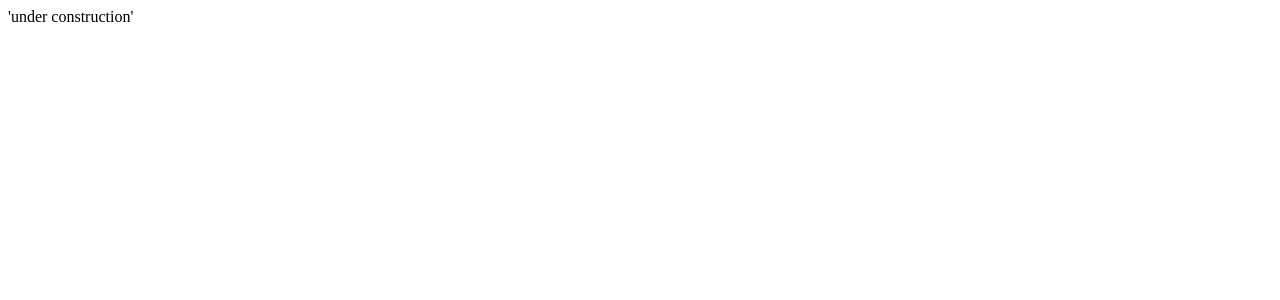
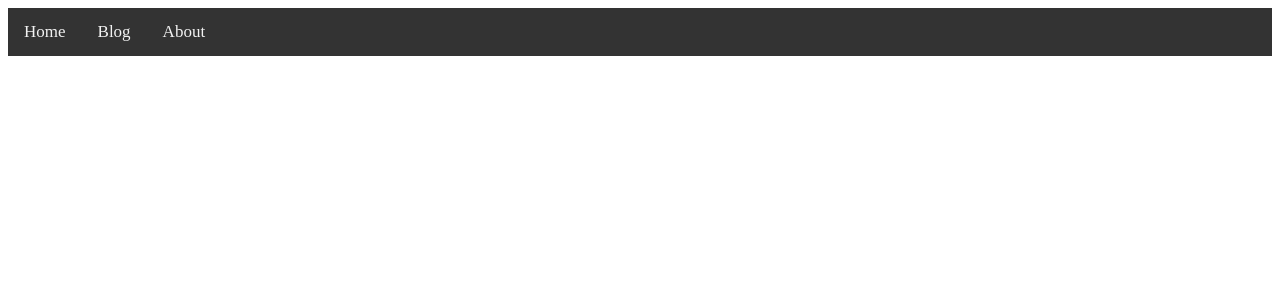
Before and after one commit to jburghardt/jburghardt.github.io, a React app: page / in a window 1280 px wide. Shown: the top 300 px of the page. Built offline with nearby package versions, Linux system fonts and the light colour scheme.

Commit message:
tweaking everything and add first component

```diff
--- a/index.html
+++ b/index.html
@@ -2,7 +2,7 @@
   <head>
     <meta charset="utf-8">
     <title>omRm</title>
-    <!-- <link rel="stylesheet" href="css/base.css" />  -->
+    <link rel="stylesheet" href="./dist/style.css" />
   </head>
   <body>
     <div id="container"></div>
--- a/package.json
+++ b/package.json
@@ -6,6 +6,7 @@
   "main": "./dist/bundle.js",
   "scripts": {
     "build": "webpack --config webpack.config.prod.js",
+    "build:dev": "webpack --config webpack.config.js",
     "watch": "webpack --watch --config webpack.config.js"
   },
   "dependencies": {
@@ -17,6 +18,10 @@
     "@babel/preset-env": "^7.0.0-beta.36",
     "@babel/preset-react": "^7.0.0-beta.36",
     "babel-loader": "8.0.0-beta.0",
+    "css-loader": "^0.28.7",
+    "extract-text-webpack-plugin": "^3.0.2",
+    "node-sass": "^4.7.2",
+    "sass-loader": "^6.0.6",
     "webpack": "^3.10.0"
   }
 }
--- /dev/null
+++ b/src/components/Header/Header.jsx
@@ -0,0 +1,32 @@
+import React from 'react';
+
+export default class Header extends React.Component {
+
+  constructor(props){
+    super(props)
+    this.state = {
+      c_nav1: 'nav_1',
+      c_nav2: 'nav_2',
+      c_nav3: 'nav_4',
+    }
+  }
+
+  toggleActive(n){
+    this.setState({
+      c_nav1: n === 1 ? 'nav_1 active' : 'nav_1',
+      c_nav2: n === 2 ? 'nav_2 active' : 'nav_2',
+      c_nav3: n === 3 ? 'nav_3 active' : 'nav_3',
+    })
+  }
+
+  render() {
+    return (
+      <div className="header">
+        <nav className="header__header_navbar">
+          <a className={this.state.c_nav1} onClick={() => this.toggleActive(1)}>Home</a>
+          <a className={this.state.c_nav2} onClick={() => this.toggleActive(2)}>Blog</a>
+          <a className={this.state.c_nav3} onClick={() => this.toggleActive(3)}>About</a>
+        </nav>
+      </div>)
+  }
+}
--- /dev/null
+++ b/src/components/Header/_header.scss
@@ -0,0 +1,27 @@
+.header__header_navbar {
+  background-color: #333;
+  overflow: hidden;
+}
+
+/* Style the links inside the navigation bar */
+.header__header_navbar a {
+float: left;
+color: #f2f2f2;
+text-align: center;
+padding: 14px 16px;
+text-decoration: none;
+font-size: 17px;
+cursor: pointer;
+}
+
+/* Change the color of links on hover */
+.header__header_navbar a:hover {
+background-color: #ddd;
+color: black;
+}
+
+/* Add a color to the active/current link */
+.header__header_navbar a.active {
+background-color: #4CAF50;
+color: white;
+}
--- a/src/index.jsx
+++ b/src/index.jsx
@@ -1,7 +1,8 @@
 import React from 'react';
 import ReactDOM from 'react-dom';
+import Header from './components/header/header';
 
 ReactDOM.render(
-  <div> 'under construction' </div>,
+  <Header/>,
   document.getElementById('container')
 );
--- /dev/null
+++ b/src/style.scss
@@ -0,0 +1 @@
+@import 'components/Header/_header.scss';
--- a/webpack.config.js
+++ b/webpack.config.js
@@ -1,7 +1,11 @@
-const path = require('path');
+const path = require("path");
+const ExtractTextPlugin = require("extract-text-webpack-plugin")
 
 module.exports = {
-  entry: './src/index.jsx',
+  entry: [
+    './src/index.jsx',
+    './src/style.scss'
+  ],
   output: {
     path: path.resolve(__dirname, 'dist'),
     filename: 'bundle.js'
@@ -16,6 +20,16 @@ module.exports = {
           exclude: /node_modules/,
           use: 'babel-loader'
         },
+        {
+          test: /\.(sass|scss)$/,
+          use: ExtractTextPlugin.extract(['css-loader', 'sass-loader'])
+        },
     ]
   },
+  plugins: [
+    new ExtractTextPlugin({
+      filename: 'style.css',
+      allChunks: true
+    }),
+  ]
 };
```
Also changed, not shown: webpack.config.prod.js (+14 -2 lines), .babelrc, 3 other files (tests, documents, lock files or other folders).
